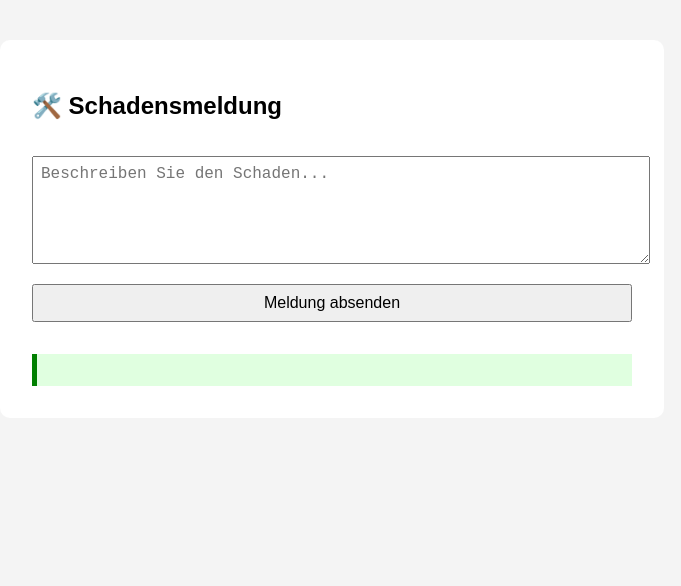
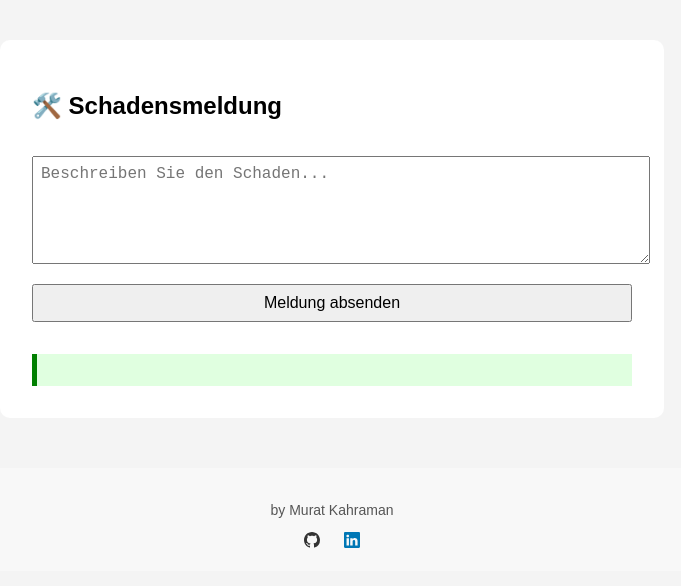
Before and after one commit to Kahraman-Murat/js-ai-automation-demo, a website: page public/index.html in a window 1280 px wide. Shown: the whole page, without its empty margins (308-989 px from the left). Drawn offline with Linux system fonts and the light colour scheme.

Commit message:
feat: add footer section in index.html

```diff
--- a/public/index.html
+++ b/public/index.html
@@ -3,6 +3,8 @@
 <head>
   <meta charset="UTF-8">
   <title>Schadensmeldung</title>
+
+
   <style>
     body { font-family: Arial, sans-serif; padding: 2rem; background: #f4f4f4; }
     .container { background: white; padding: 2rem; border-radius: 10px; max-width: 600px; margin: auto; }
@@ -17,6 +19,22 @@
     <button onclick="submitDamage()">Meldung absenden</button>
     <div id="status"></div>
   </div>
+
+  <footer style="margin-top: 50px; padding: 20px; background-color: #f8f8f8; text-align: center; font-family: sans-serif; font-size: 14px; color: #555;">
+    <p>by Murat Kahraman</p>
+    <div style="margin-top: 10px;">
+      <a href="https://github.com/Kahraman-Murat/js-ai-automation-demo" target="_blank" style="margin: 0 10px; color: #333; text-decoration: none;">
+        <svg xmlns="http://www.w3.org/2000/svg" width="16" height="16" fill="currentColor" class="bi bi-github" viewBox="0 0 16 16">
+          <path d="M8 0C3.58 0 0 3.58 0 8c0 3.54 2.29 6.53 5.47 7.59.4.07.55-.17.55-.38 0-.19-.01-.82-.01-1.49-2.01.37-2.53-.49-2.69-.94-.09-.23-.48-.94-.82-1.13-.28-.15-.68-.52-.01-.53.63-.01 1.08.58 1.23.82.72 1.21 1.87.87 2.33.66.07-.52.28-.87.51-1.07-1.78-.2-3.64-.89-3.64-3.95 0-.87.31-1.59.82-2.15-.08-.2-.36-1.02.08-2.12 0 0 .67-.21 2.2.82.64-.18 1.32-.27 2-.27s1.36.09 2 .27c1.53-1.04 2.2-.82 2.2-.82.44 1.1.16 1.92.08 2.12.51.56.82 1.27.82 2.15 0 3.07-1.87 3.75-3.65 3.95.29.25.54.73.54 1.48 0 1.07-.01 1.93-.01 2.2 0 .21.15.46.55.38A8.01 8.01 0 0 0 16 8c0-4.42-3.58-8-8-8"/>
+        </svg>
+      </a>
+      <a href="https://www.linkedin.com/in/kahraman-murat/" target="_blank" style="margin: 0 10px; color: #0077b5; text-decoration: none;">
+        <svg xmlns="http://www.w3.org/2000/svg" width="16" height="16" fill="currentColor" class="bi bi-linkedin" viewBox="0 0 16 16">
+          <path d="M0 1.146C0 .513.526 0 1.175 0h13.65C15.474 0 16 .513 16 1.146v13.708c0 .633-.526 1.146-1.175 1.146H1.175C.526 16 0 15.487 0 14.854zm4.943 12.248V6.169H2.542v7.225zm-1.2-8.212c.837 0 1.358-.554 1.358-1.248-.015-.709-.52-1.248-1.342-1.248S2.4 3.226 2.4 3.934c0 .694.521 1.248 1.327 1.248zm4.908 8.212V9.359c0-.216.016-.432.08-.586.173-.431.568-.878 1.232-.878.869 0 1.216.662 1.216 1.634v3.865h2.401V9.25c0-2.22-1.184-3.252-2.764-3.252-1.274 0-1.845.7-2.165 1.193v.025h-.016l.016-.025V6.169h-2.4c.03.678 0 7.225 0 7.225z"/>
+        </svg>
+      </a>
+    </div>
+  </footer>
 
   <script>
     async function submitDamage() {
```
